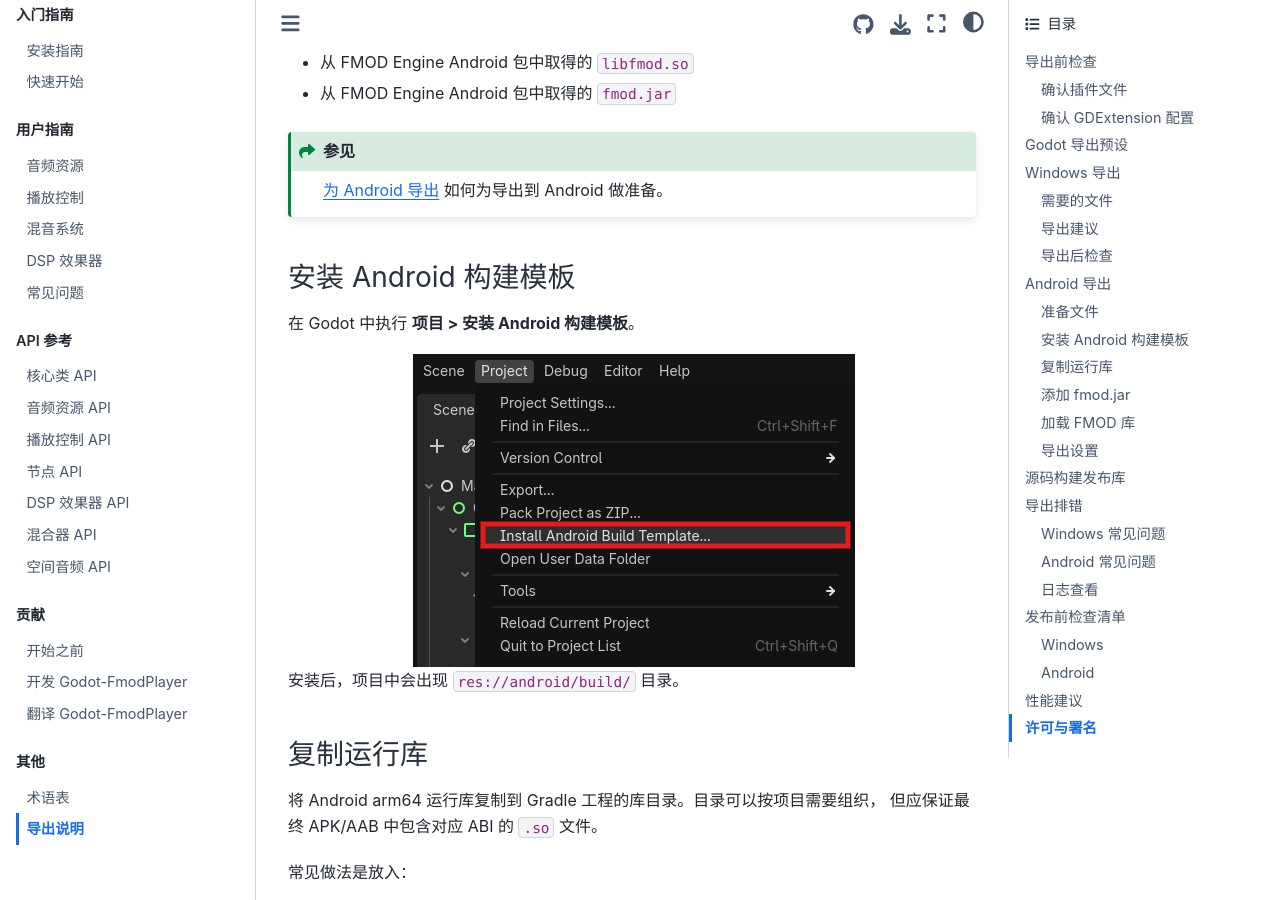
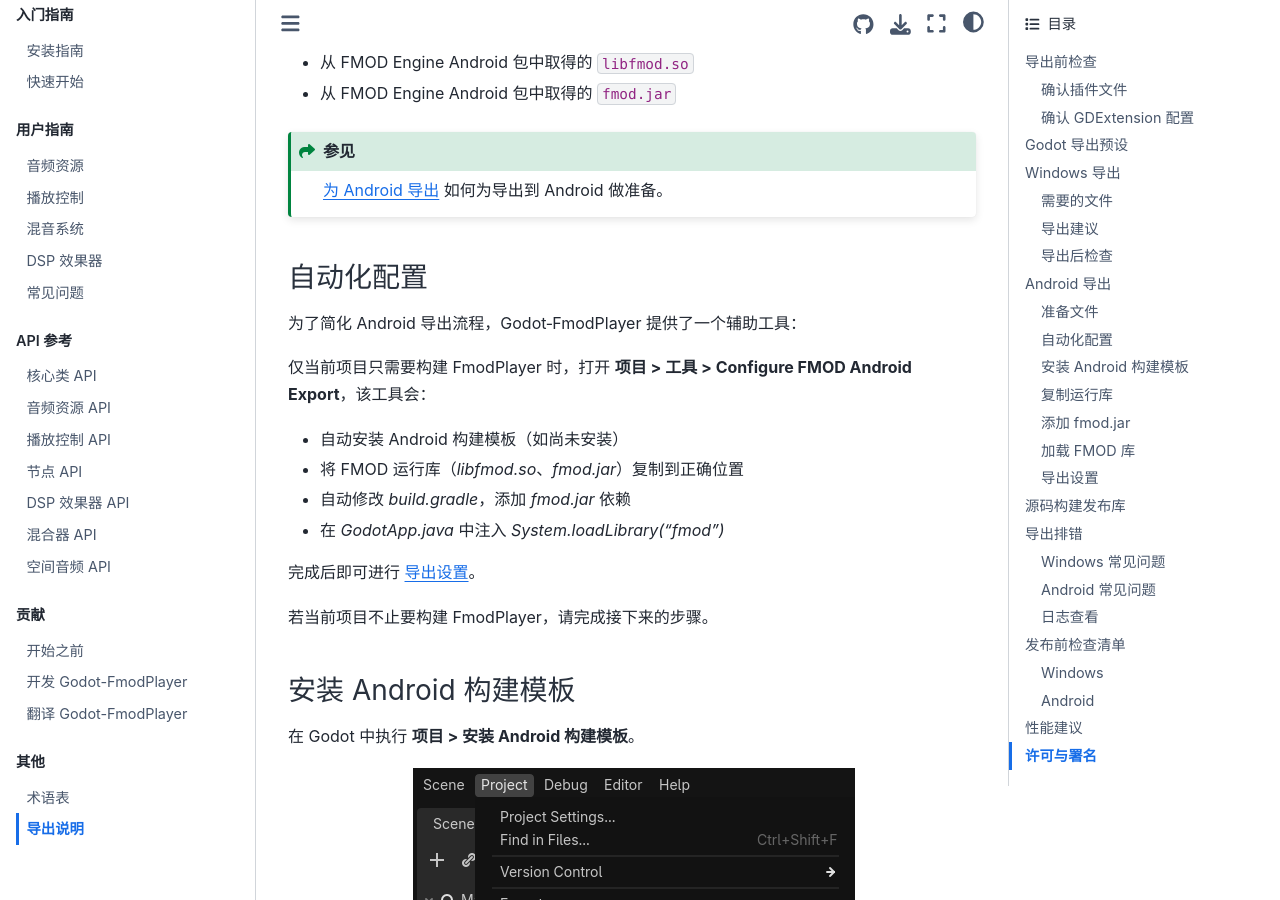
Before and after one commit to PigeonLab-Dev/Godot-FmodPlayerDocs, a Sphinx documentation site: the page built from source/export.rst, in a window 1280 px wide and 900 px high, scrolled down 2830 px. Built offline with Sphinx 7.4.7 and the Sphinx Book theme 1.1.4, drawn with Linux system fonts in a browser that asks for light colours.

Commit message:
Update Configure FMOD Android Export

```diff
--- a/source/export.rst
+++ b/source/export.rst
@@ -128,6 +128,22 @@
 
 .. seealso:: `为 Android 导出 <https://docs.godotengine.org/zh-cn/4.x/tutorials/export/exporting_for_android.html>`_ 如何为导出到 Android 做准备。
 
+自动化配置
+~~~~~~~~
+
+为了简化 Android 导出流程，Godot‑FmodPlayer 提供了一个辅助工具：
+
+仅当前项目只需要构建 FmodPlayer 时，打开 **项目 > 工具 > Configure FMOD Android Export**，该工具会：
+
+- 自动安装 Android 构建模板（如尚未安装）
+- 将 FMOD 运行库（`libfmod.so`、`fmod.jar`）复制到正确位置
+- 自动修改 `build.gradle`，添加 `fmod.jar` 依赖
+- 在 `GodotApp.java` 中注入 `System.loadLibrary("fmod")`
+
+完成后即可进行 :ref:`set-android-export`。
+
+若当前项目不止要构建 FmodPlayer，请完成接下来的步骤。
+
 安装 Android 构建模板
 ~~~~~~~~~~~~~~~~~~~~~
 
@@ -196,6 +212,8 @@
 
    如果你使用 FMOD 调试库，则库名可能是 ``fmodL``。发布版通常使用 ``fmod``。
    不要在同一个发布构建里同时加载 ``fmod`` 和 ``fmodL``。
+
+.. _set-android-export:
 
 导出设置
 ~~~~~~~~
```
